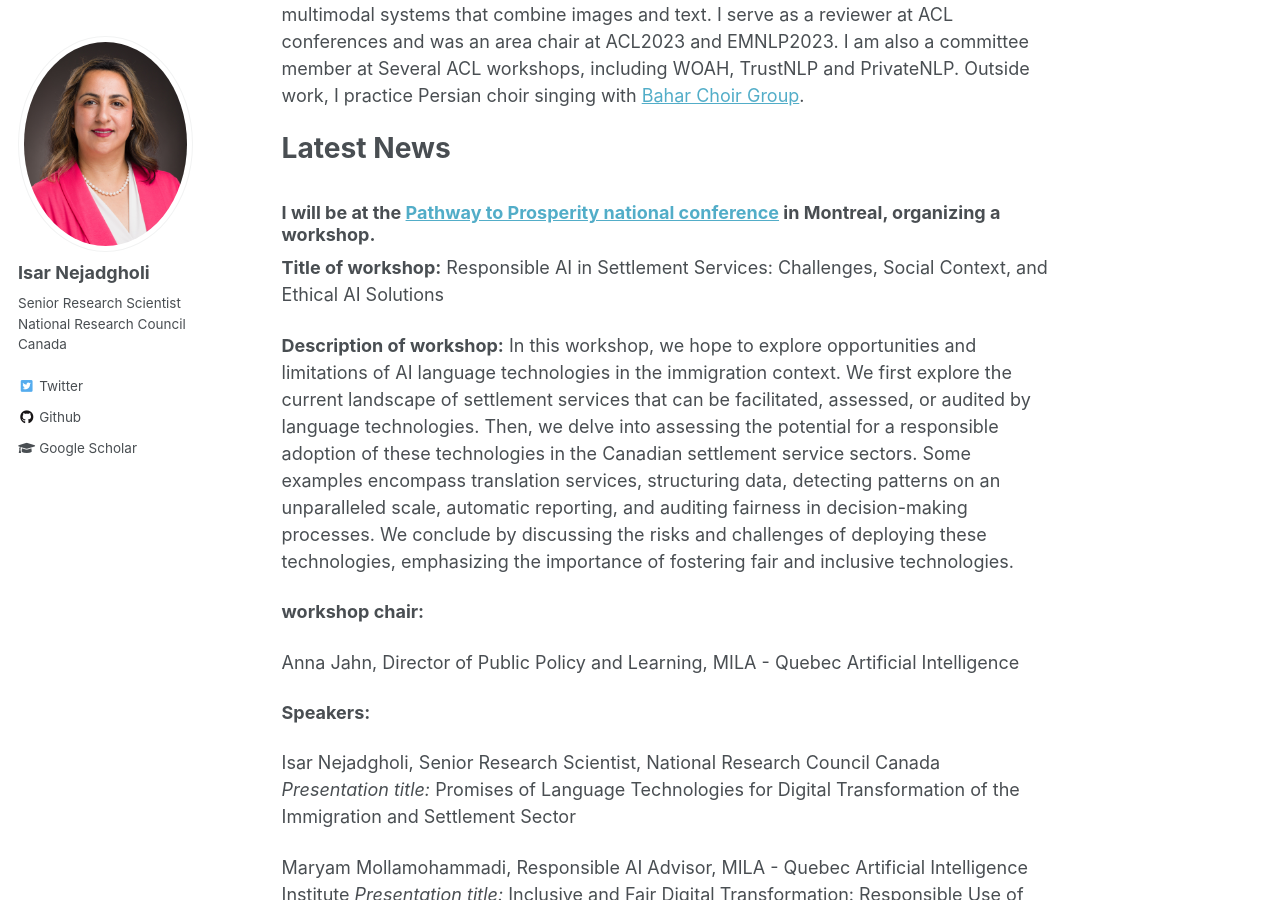
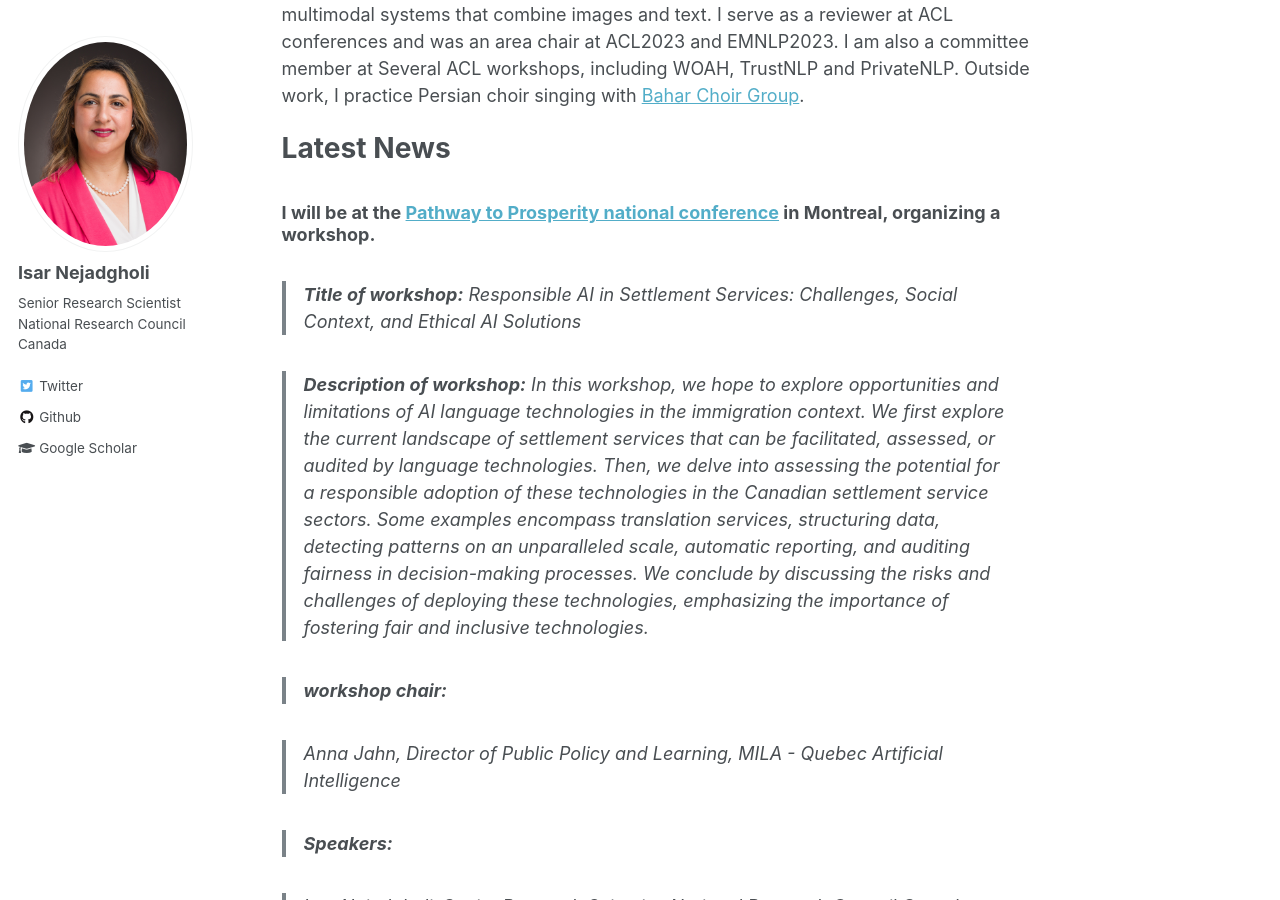
Before and after one commit to IsarNejad/IsarNejad.github.io, a Jekyll site: the page built from _pages/about.md, in a window 1280 px wide and 900 px high, scrolled down 320 px. Built offline with Jekyll 4.4.1, drawn with Linux system fonts in a browser that asks for light colours.

Commit message:
Update about.md

```diff
--- a/_pages/about.md
+++ b/_pages/about.md
@@ -14,22 +14,22 @@ I am a Senior Research Scientist at the [National Research Council Canada](https
 
 ### I will be at the [Pathway to Prosperity national conference](https://site.pheedloop.com/event/p2pvvp2023/home) in Montreal, organizing a workshop.
 
-**Title of workshop:** Responsible AI in Settlement Services: Challenges, Social Context, and Ethical AI Solutions
+>**Title of workshop:** Responsible AI in Settlement Services: Challenges, Social Context, and Ethical AI Solutions
 
-**Description of workshop:** In this workshop, we hope to explore opportunities and limitations of AI language technologies in the immigration context. We first explore the current landscape of settlement services that can be facilitated, assessed, or audited by language technologies. Then, we delve into assessing the potential for a responsible adoption of these technologies in the Canadian settlement service sectors. Some examples encompass translation services, structuring data, detecting patterns on an unparalleled scale, automatic reporting, and auditing fairness in decision-making processes. We conclude by discussing the risks and challenges of deploying these technologies, emphasizing the importance of fostering fair and inclusive technologies.
+>**Description of workshop:** In this workshop, we hope to explore opportunities and limitations of AI language technologies in the immigration context. We first explore the current landscape of settlement services that can be facilitated, assessed, or audited by language technologies. Then, we delve into assessing the potential for a responsible adoption of these technologies in the Canadian settlement service sectors. Some examples encompass translation services, structuring data, detecting patterns on an unparalleled scale, automatic reporting, and auditing fairness in decision-making processes. We conclude by discussing the risks and challenges of deploying these technologies, emphasizing the importance of fostering fair and inclusive technologies.
 
-**workshop chair:**
+>**workshop chair:**
 
-Anna Jahn, Director of Public Policy and Learning, MILA - Quebec Artificial Intelligence
+>Anna Jahn, Director of Public Policy and Learning, MILA - Quebec Artificial Intelligence
 
 
-**Speakers:**
+>**Speakers:**
 
-Isar Nejadgholi, Senior Research Scientist, National Research Council Canada
-*Presentation title:* Promises of Language Technologies for Digital Transformation of the Immigration and Settlement Sector
+>Isar Nejadgholi, Senior Research Scientist, National Research Council Canada
+>*Presentation title:* Promises of Language Technologies for Digital Transformation of the Immigration and Settlement Sector
 
-Maryam Mollamohammadi, Responsible AI Advisor, MILA - Quebec Artificial Intelligence Institute
-*Presentation title:* Inclusive and Fair Digital Transformation: Responsible Use of Language Technologies in the Immigration Sector
+>Maryam Mollamohammadi, Responsible AI Advisor, MILA - Quebec Artificial Intelligence Institute
+>*Presentation title:* Inclusive and Fair Digital Transformation: Responsible Use of Language Technologies in the Immigration Sector
 
 
 ### We were at ACL2023 in Toronto and presented the following papers:
```
